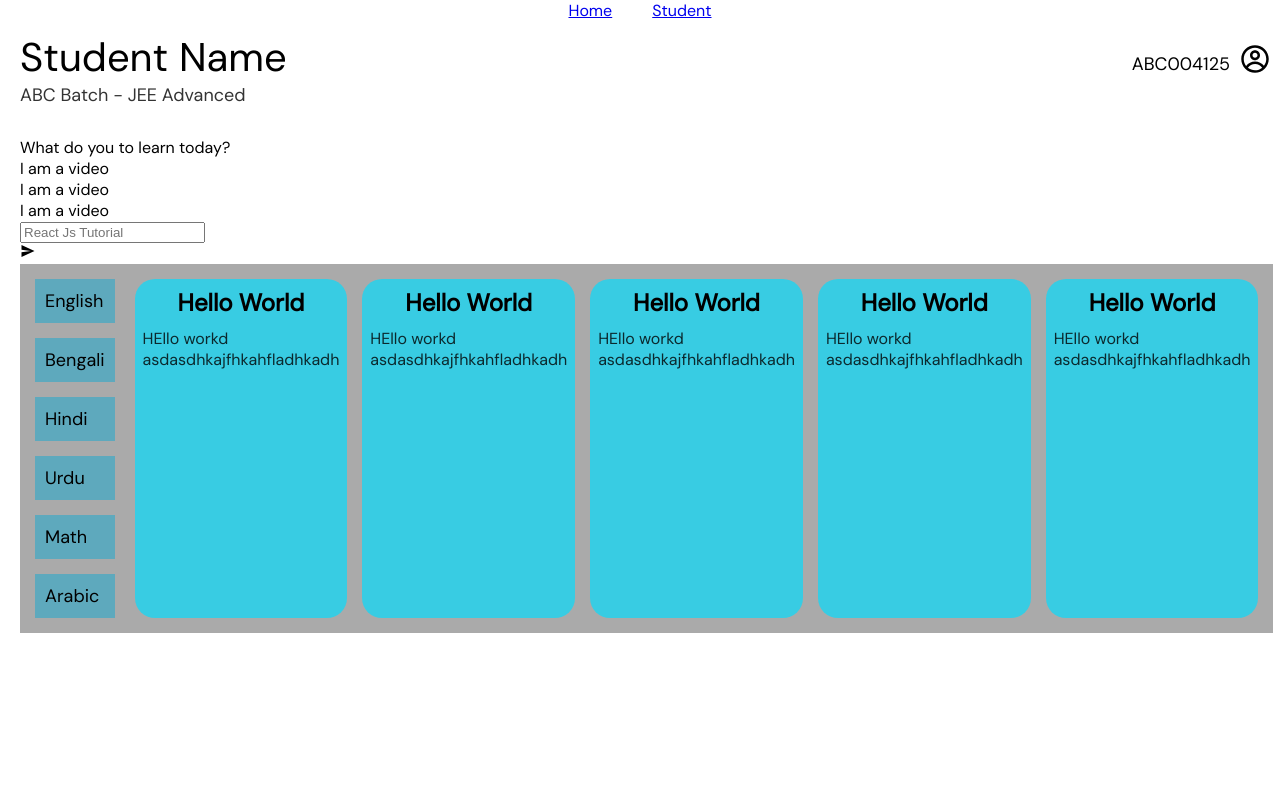
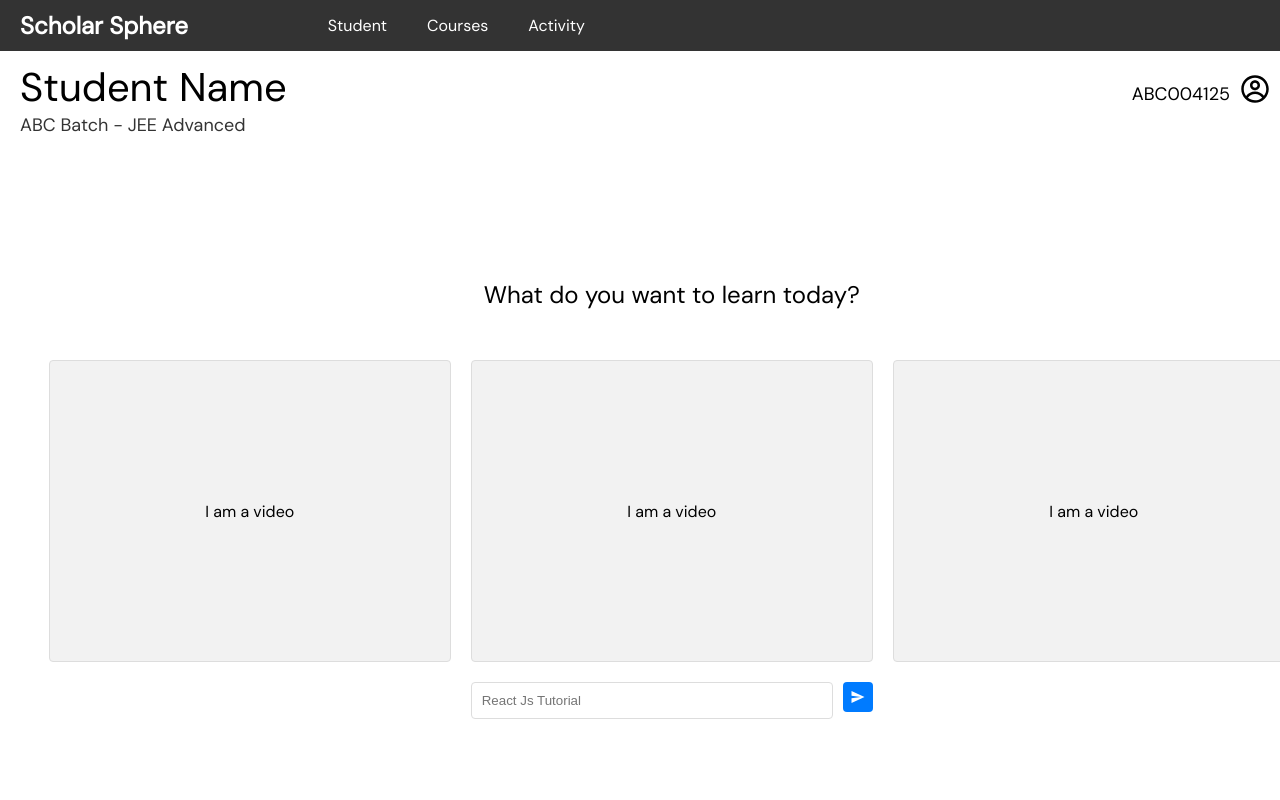
Before and after one commit to notTanveer/Outerbase-Hackathon, a React (Create React App) app: page /student in a window 1280 px wide. Shown: the top 800 px of the page. Built offline with nearby package versions, Linux system fonts and the light colour scheme.

Commit message:
Learn page designed

```diff
--- a/src/pages/components/navbar.jsx
+++ b/src/pages/components/navbar.jsx
@@ -3,9 +3,13 @@
 import "./navbar.scss";
 function Navbar() {
   return (
-    <div className="nav">
-      <Link to="/">Home</Link>
+    <div className="navbar">
+      <div className="logo">
+        <Link to="/">Scholar Sphere</Link>
+      </div>
       <Link to="/student">Student</Link>
+      <Link to="/courses">Courses</Link>
+      <Link to="/activity">Activity</Link>
     </div>
   );
 }
--- a/src/pages/components/navbar.scss
+++ b/src/pages/components/navbar.scss
@@ -1,8 +1,37 @@
 @import "../../css-config/mixins.scss";
-.nav {
-  position: sticky;
+/* Styling for the navbar */
+.navbar {
+  background-color: #333;
+  color: white;
   display: flex;
-  flex-direction: row;
+  padding: 10px 20px;
   gap: 40px;
-  justify-content: center;
+  align-items: center;
 }
+
+/* Styling for the logo */
+.logo {
+  font-size: 24px;
+  font-weight: bold;
+  text-decoration: none;
+  margin-right: 100px;
+}
+
+/* Styling for the navigation links */
+.nav-link {
+  list-style: none;
+  color: wheat;
+  text-decoration: none;
+  display: flex;
+  gap: 20px;
+}
+
+a {
+  text-decoration: none;
+  color: white;
+  transition: color 0.3s ease;
+
+  &:hover {
+    color: #007bff;
+  }
+}
--- a/src/pages/student/Learn/learn.jsx
+++ b/src/pages/student/Learn/learn.jsx
@@ -4,8 +4,9 @@
 function Learn() {
   return (
     <div className="learn-main">
-      <div className="heading-text">What do you to learn today?</div>
+      <div className="heading-text">What do you want to learn today?</div>
       <div className="video-container">
+        {/* we need youtube integrations here */}
         <div className="video-item">I am a video</div>
         <div className="video-item">I am a video</div>
         <div className="video-item">I am a video</div>
--- a/src/pages/student/Learn/learn.scss
+++ b/src/pages/student/Learn/learn.scss
@@ -0,0 +1,63 @@
+/* Styling for the main container */
+.learn-main {
+  display: flex;
+  flex-direction: column;
+  align-items: center;
+  justify-content: center;
+  height: 83vh;
+
+  /* Styling for the heading text */
+  .heading-text {
+    font-size: 24px;
+    margin-bottom: 50px;
+  }
+
+  /* Styling for the video container */
+  .video-container {
+    display: flex;
+    flex-wrap: wrap;
+    gap: 20px;
+
+    /* Styling for individual video items */
+    .video-item {
+      width: 400px;
+      height: 300px;
+      background-color: #f2f2f2;
+      display: flex;
+      align-items: center;
+      justify-content: center;
+      border: 1px solid #ddd;
+      border-radius: 4px;
+    }
+  }
+
+  /* Styling for the search box */
+  .search-box {
+    margin-top: 20px;
+    display: flex;
+
+    /* Styling for the input field */
+    input[type="text"] {
+      padding: 10px;
+      width: 340px;
+      border: 1px solid #ddd;
+      border-radius: 4px;
+      outline: none;
+    }
+
+    /* Styling for the send button */
+    .send-button {
+      width: 30px;
+      height: 30px;
+      background-color: #007bff;
+      color: white;
+      display: flex;
+      align-items: center;
+      justify-content: center;
+      cursor: pointer;
+      border: none;
+      border-radius: 4px;
+      margin-left: 10px;
+    }
+  }
+}
```
